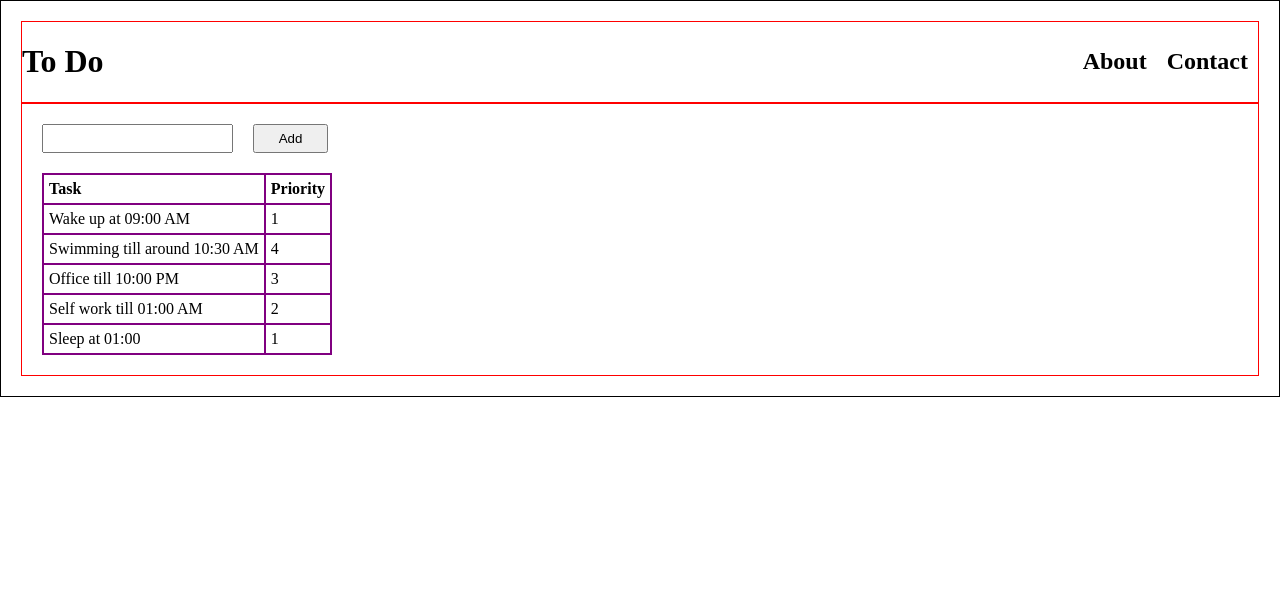
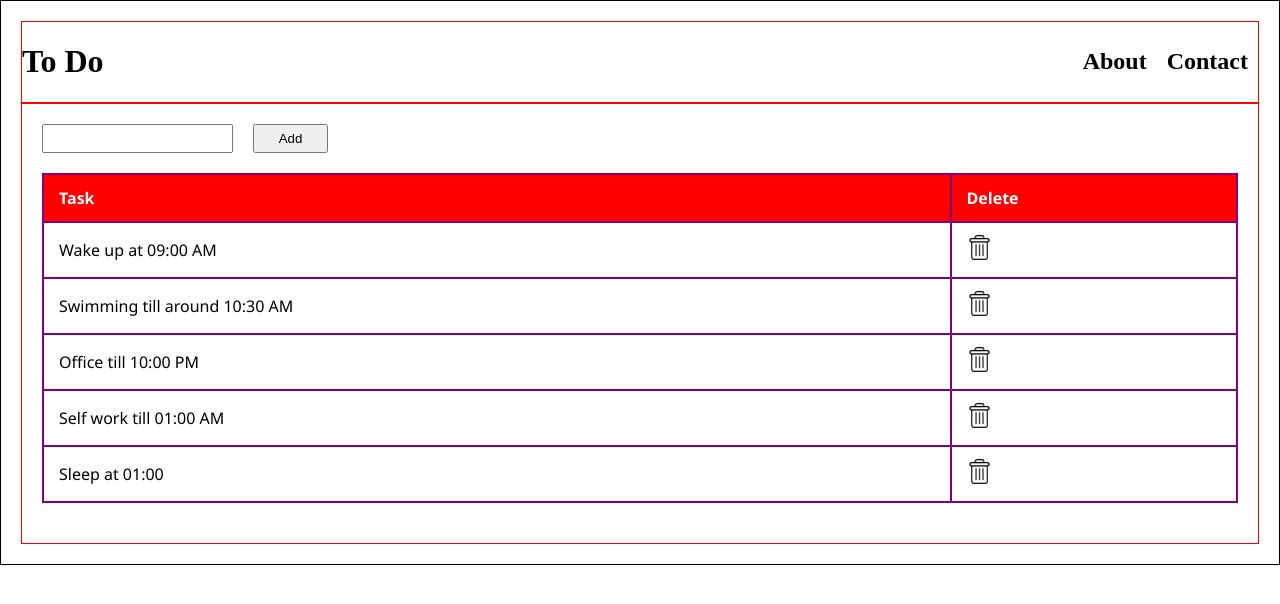
Before and after one commit to rushin-gh/ToDoReact, a React (Vite) app: page / in a window 1280 px wide. Shown: the top 604 px of the page. Built offline with nearby package versions, Linux system fonts and the light colour scheme.

Commit message:
WIP delete functionality on To Do

```diff
--- a/src/Components/Body.js
+++ b/src/Components/Body.js
@@ -10,7 +10,6 @@
         if (!newTask.trim())
             return;
 
-
         const newItem = {
             'Task': newTask,
             'priority': 1
@@ -20,25 +19,32 @@
         setNewTask('');
     }
 
+    const deleteIcon = new URL("../Assets/Images/deleteIcon.png", import.meta.url).href;
+    console.log(deleteIcon);
+
     return (
         <div id='Body'>
             <div id='AddToDo'>
                 <input id='ToDoInput' type='text' value={newTask} onChange={(e) => setNewTask(e.target.value)}/>
                 <button id='ToDoAddBtn' onClick={AddToDo}>Add</button>
             </div>
-            <table>
+            <table className='styled-table'>
                 <thead>
                     <tr>
                         <td>Task</td>
-                        <td>Priority</td>
+                        <td>Delete</td>
                     </tr>
                 </thead>
                 <tbody>
                     {
                         toDoList.map((item, index) =>
                             <tr key={index}>
-                                <td>{item.Task}</td>
-                                <td>{item.priority}</td>
+                                <td>
+                                    {item.Task}
+                                </td>
+                                <td>
+                                    <img src={deleteIcon} alt='Decorative' height='25px' width='25px'/>
+                                </td>
                             </tr>
                         )
                     }
--- a/style.css
+++ b/style.css
@@ -62,3 +62,29 @@
 #ToDoAddBtn {
     width: 75px;
 }
+
+.styled-table {
+  width: 100%;
+  border-collapse: collapse;
+  margin: 20px 0;
+  font-size: 16px;
+  font-family: "Segoe UI", Tahoma, Geneva, Verdana, sans-serif;
+  text-align: left;
+}
+
+.styled-table thead tr {
+  background-color: #ff0000;
+  color: #ffffff;
+  font-weight: bold;
+}
+
+.styled-table th,
+.styled-table td {
+  padding: 12px 15px;
+  border-bottom: 1px solid #dddddd;
+}
+
+.styled-table tbody tr:hover {
+  background-color: #f1f1f1;
+  cursor: pointer;
+}
```
Also changed, not shown: src/Assets/Images/deleteIcon.png (added).
